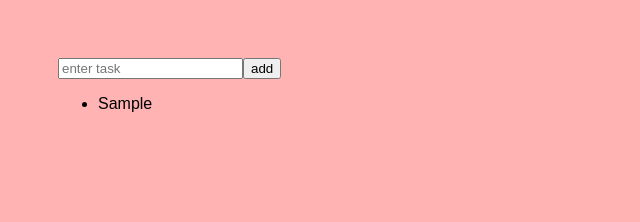
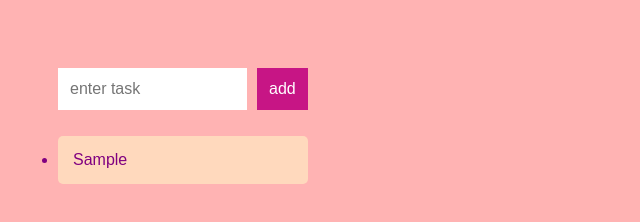
Before and after one commit to JessicaShalomG/my-app, a React app: page / in a window 1280 px wide. Both pictures are taken after typing "Sample" into the empty fields and a click on the button "add". Shown: the whole page, without its empty margins (0-640 px from the left). Built offline with nearby package versions, Linux system fonts and the light colour scheme.

Commit message:
completed

```diff
--- a/package.json
+++ b/package.json
@@ -5,6 +5,7 @@
   "dependencies": {
     "react": "^16.4.2",
     "react-dom": "^16.4.2",
+    "react-flip-move": "^3.0.2",
     "react-scripts": "1.1.4"
   },
   "scripts": {
--- a/public/index.html
+++ b/public/index.html
@@ -6,7 +6,7 @@
 </head>
 
 <body>
-  <div id="container">
+  <div class ="box" id="container">
 
 
   </div>
--- a/src/TodoItems.js
+++ b/src/TodoItems.js
@@ -1,8 +1,17 @@
 import React, {Component} from "react";
+import FlipMove from "react-flip-move";
 
 class TodoItems extends Component{
+  constructor(props){
+    super(props);
+    this.createTasks = this.createTasks.bind(this);
+  }
   createTasks(item){
-    return <li key = {item.key}>{item.text}</li>
+    return <li onClick={()=> this.delete(item.key)}
+        key = {item.key}>{item.text}</li>
+  }
+  delete(key){
+    this.props.delete(key);
   }
   render(){
     var todoEntries = this.props.entries;
@@ -10,7 +19,9 @@ class TodoItems extends Component{
 
     return(
       <ul className ="theList">
+      <FlipMove duration ={250} easing ="ease-out">
       {listItems}
+      </FlipMove>
       </ul>
     );
   }
--- /dev/null
+++ b/src/TodoList.css
@@ -0,0 +1,39 @@
+.todoListMain .header input {
+  padding: 10px;
+  font-size: 16px;
+  border: 2px solid #FFF;
+  width: 165px;
+}
+.todoListMain .header button{
+  padding: 10px;
+  font-size:  16px;
+  margin: 10px;
+  margin-right: 0px;
+  background-color: #C71585;
+  color: #FFF;
+  border:2px solid #C71585;
+}
+
+.todoListMain .header button:hover{
+  background-color:#800080;
+  border:#800080;
+  cursor:pointer;
+}
+
+.todoListMain .theList li{
+  color:	#800080;
+  background-color: rgba(255,255,200,.5);
+  padding: 15px;
+  margin-bottom: 15px;
+  border-radius: 5px;
+  transition: background-color .2s case-out;
+}
+.todoListMain .theList li:hover{
+  background-color:#e0d1d1;
+  corsor:pointer;
+
+}
+
+ul.theList{
+  padding: 0;
+}
--- a/src/index.css
+++ b/src/index.css
@@ -7,5 +7,5 @@ body{
 #container{
 display:flex;
 justify-content: flex;
-
+width: 500px
 }
--- a/src/my-app.js
+++ b/src/my-app.js
@@ -1,5 +1,7 @@
 import React,{Component} from "react";
 import TodoItems from "./TodoItems";
+import "./TodoList.css"
+
 
 class TodoList extends Component {
   constructor(props){
@@ -9,6 +11,7 @@ class TodoList extends Component {
     };
 
     this.addItem = this.addItem.bind(this);
+    this.deleteItem = this.deleteItem.bind(this);
   }
   addItem(e){
     if(this._inputElement.value !== ""){
@@ -28,6 +31,14 @@ class TodoList extends Component {
   e.preventDefault();
 
   }
+  deleteItem(key){
+    var filterdItems = this.state.items.filter(function(item){
+      return (item.key !== key)
+    });
+    this.setState({
+      items: filterdItems
+    });
+  }
   render(){
     return(
       <div className ="todoListMain">
@@ -39,10 +50,12 @@ class TodoList extends Component {
             <button type = "submit">add</button>
           </form>
         </div>
-        <TodoItems entries ={this.state.items}/>
+        <TodoItems entries ={this.state.items}
+                   delete={this.deleteItem}/>
       </div>
     );
   }
+
 }
 
 export default TodoList;
```
Also changed, not shown: 1 other file.
